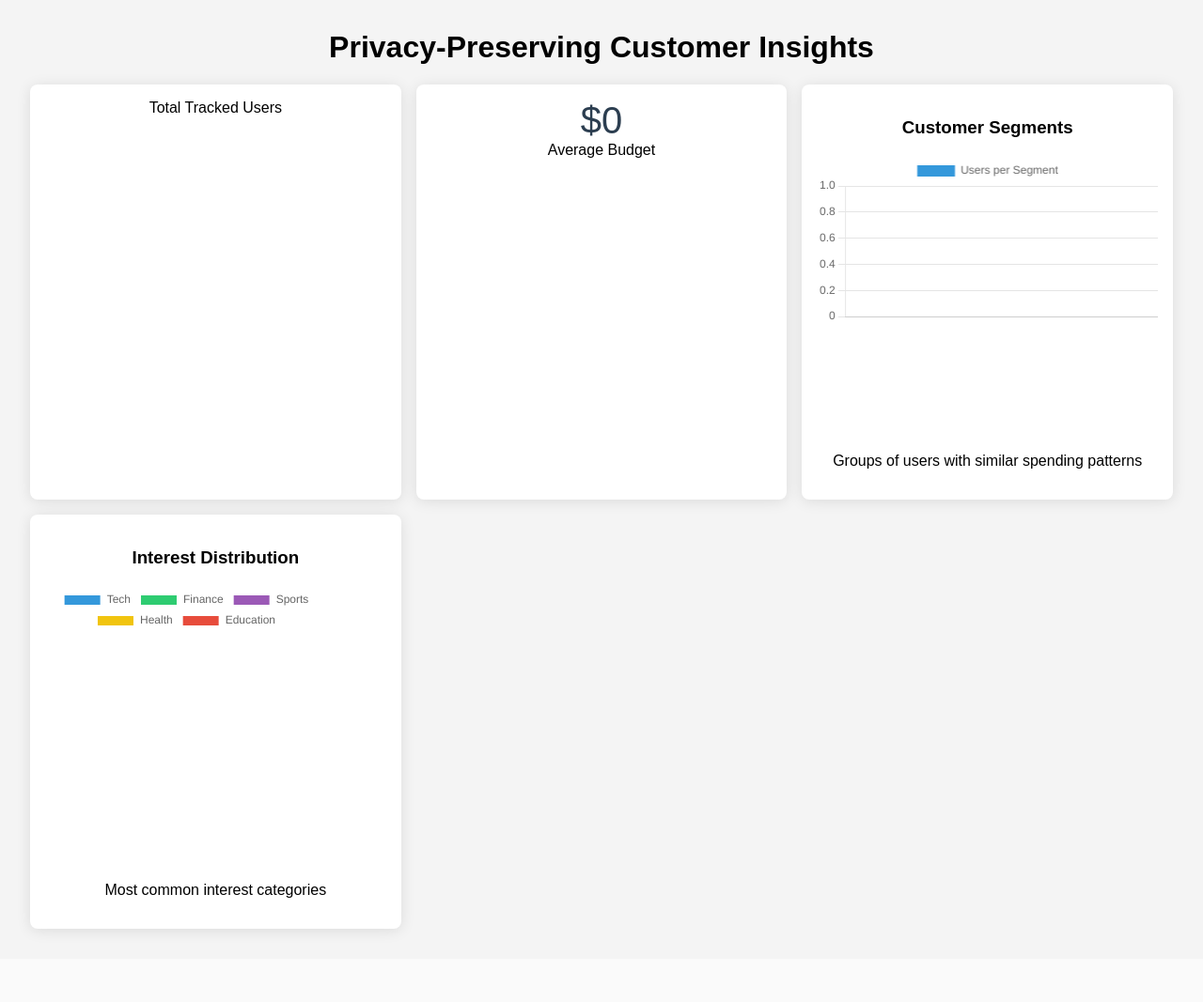
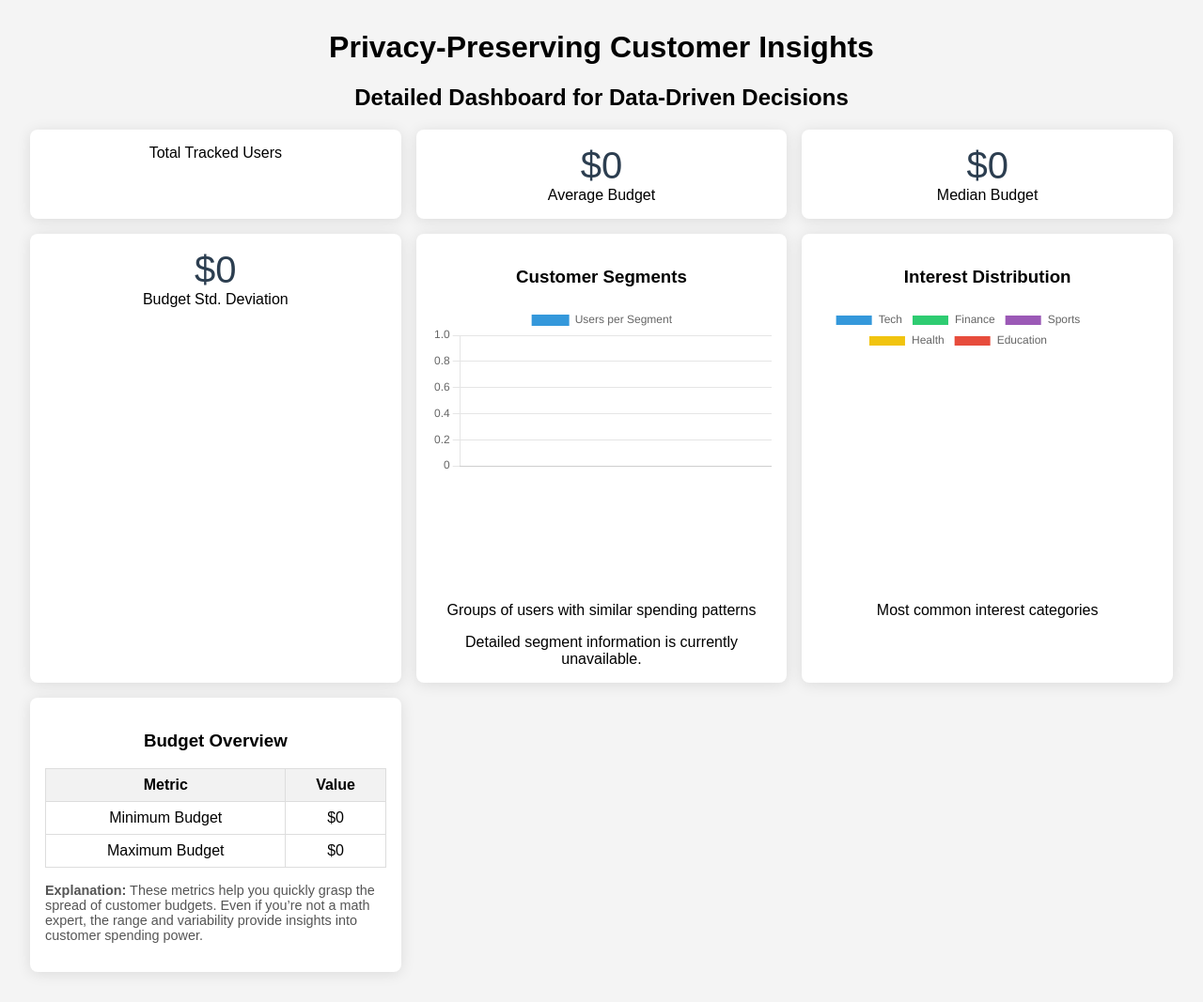
Before and after one commit to SydneyWamalwa/data-privacy, a Flask app: page /dashboard in a window 1280 px wide. Shown: the whole page at 94% size. Before the commit the page ends 996 px from the top, so only its background shows below. Run offline with Flask 3, Linux system fonts and the light colour scheme.

Commit message:
improved detailingon dasboard

```diff
--- a/backend/app.py
+++ b/backend/app.py
@@ -1,15 +1,16 @@
-from flask import Flask, redirect, request, jsonify, send_from_directory, render_template
-from cryptography.fernet import Fernet
+import os
+import json
+import logging
 import hashlib
+import itertools
 import numpy as np
 import pandas as pd
+from flask import Flask, request, jsonify, render_template, send_from_directory
+from flask_cors import CORS
+from cryptography.fernet import Fernet
 from sklearn.linear_model import LinearRegression
 from sklearn.cluster import KMeans
-import json
-import os
-import logging
-from synthetic_data import generate_synthetic_clients
-from flask_cors import CORS
+from synthetic_data import generate_synthetic_clients  # Ensure this module exists
 
 # Determine the base directory (one level up from backend)
 basedir = os.path.abspath(os.path.join(os.path.dirname(__file__), ".."))
@@ -17,6 +18,7 @@
 # Set the template and static directories using absolute paths
 template_dir = os.path.join(basedir, "templates")
 static_dir = os.path.join(basedir, "frontend/build/static")
+
 app = Flask(__name__, template_folder=template_dir, static_folder=static_dir)
 CORS(app)
 app.logger.setLevel(logging.INFO)
@@ -29,7 +31,6 @@
 
 # Encryption setup
 KEY_FILE = "secret.key"
-
 def load_key():
     if os.path.exists(KEY_FILE):
         with open(KEY_FILE, "rb") as f:
@@ -50,20 +51,16 @@
         self.model_version = MODEL_VERSION
 
     def initialize_global_model(self, input_dim):
-        """Initialize a simple linear model"""
         self.global_model = LinearRegression()
         self.global_model.coef_ = np.zeros(input_dim)
         self.global_model.intercept_ = 0.0
 
     def aggregate_updates(self):
-        """Federated Averaging"""
         if len(self.client_updates) < MIN_CLIENTS_FOR_AGGREGATION:
             app.logger.warning("Not enough clients for aggregation")
             return False
-
         avg_coef = np.mean([update["coef"] for update in self.client_updates], axis=0)
         avg_intercept = np.mean([update["intercept"] for update in self.client_updates])
-
         self.global_model.coef_ = avg_coef
         self.global_model.intercept_ = avg_intercept
         self.client_updates = []
@@ -77,37 +74,26 @@
 user_data = {}
 clients = generate_synthetic_clients(100)
 
-interest_map = {
-    "tech": 1,
-    "finance": 2,
-    "sports": 3,
-    "health": 4,
-    "education": 5,
-}
+# We'll no longer use a numerical interest mapping in process_user_data.
+# interest_map can still be used for other purposes if needed.
+interest_map = {"tech": 1, "finance": 2, "sports": 3, "health": 4, "education": 5}
 
 # Serve Static Files
 @app.route("/static/<path:path>")
 def serve_static(path):
-    return send_from_directory("frontend/build/static", path)
+    return send_from_directory(static_dir, path)
 
 @app.route("/")
 def serve_index():
-    try:
-        return render_template("index.html")
-    except Exception as e:
-        return jsonify({"error": str(e)}), 500
+    return render_template("index.html")
 
+@app.route("/dashboard")
+def serve_dashboard():
+    return render_template("Dashboard.html")
 
 @app.route("/favicon.ico")
 def favicon():
     return send_from_directory(os.path.join(app.root_path, "static"), "favicon.ico")
-
-@app.route("/dashboard")
-def serve_dashboard():
-    try:
-        return render_template("Dashboard.html")
-    except Exception as e:
-        return jsonify({"error": str(e)}), 500
 
 # API Routes
 @app.route("/api/save-preferences", methods=["POST"])
@@ -115,12 +101,10 @@
     raw_user_id = request.headers.get("X-User-ID")
     if not raw_user_id:
         return jsonify({"error": "Missing user ID"}), 400
-
     user_id = anonymize_user_id(raw_user_id)
     data = request.get_json()
     if not data or "prefs" not in data:
         return jsonify({"error": "Invalid data format"}), 400
-
     try:
         processed_data = process_user_data(data["prefs"])
         encrypted_data = encrypt_data(processed_data)
@@ -129,10 +113,23 @@
         if process_federated_update(user_id, encrypted_data):
             return jsonify({"status": "success", "federation": "update_accepted"})
         return jsonify({"status": "success", "federation": "update_queued"})
-
     except Exception as e:
         app.logger.error(f"Processing failed: {str(e)}")
         return jsonify({"error": "Processing failed"}), 500
+
+def get_recommended_product(seg_mean):
+    """
+    Return a product recommendation based on the segment's average budget.
+    Adjust the thresholds and products as needed.
+    """
+    if seg_mean >= 800:
+        return "Premium Smart TV"
+    elif seg_mean >= 600:
+        return "High-end Smartphone"
+    elif seg_mean >= 400:
+        return "Mid-range Laptop"
+    else:
+        return "Budget Earbuds"
 
 @app.route("/api/segments")
 def get_segments():
@@ -142,22 +139,63 @@
 
         decrypted_data = [decrypt_data(data) for data in user_data.values()]
         df = pd.DataFrame(decrypted_data)
-        df_numeric = df[["budget", "interests"]]
+
+        # Detailed statistics for budgets
+        avg_budget = float(df["budget"].mean())
+        median_budget = float(df["budget"].median())
+        std_budget = float(df["budget"].std())
+        min_budget = float(df["budget"].min())
+        max_budget = float(df["budget"].max())
+
+        # Compute overall common interest across all users:
+        # Since interests are now stored as lists, we flatten them.
+        all_interests = list(itertools.chain.from_iterable(df["interests"].tolist()))
+        common_interest = pd.Series(all_interests).mode()[0] if all_interests else "N/A"
+
+        df_numeric = df[["budget"]].copy()
+        # For clustering, we still use a numeric representation for interests.
+        # One simple approach is to count the number of interests selected.
+        df_numeric["interest_count"] = df["interests"].apply(len)
 
         if fl_model.global_model:
             df_numeric["prediction"] = fl_model.global_model.predict(df_numeric)
-            clusters = KMeans(n_clusters=5).fit_predict(df_numeric)
+            clusters = KMeans(n_clusters=5, random_state=42).fit_predict(df_numeric)
         else:
-            clusters = KMeans(n_clusters=5).fit_predict(df_numeric[["budget", "interests"]])
+            clusters = KMeans(n_clusters=5, random_state=42).fit_predict(df_numeric)
+
+        # Build detailed segment information with product recommendations
+        segment_details = []
+        unique_segments = np.unique(clusters)
+        for seg in unique_segments:
+            seg_mask = clusters == seg
+            seg_budget = df.loc[seg_mask, "budget"]
+            seg_median = seg_budget.median() if not seg_budget.empty else 0
+            seg_mean = seg_budget.mean() if not seg_budget.empty else 0
+            # For each segment, compute the most common interest.
+            seg_interests = list(itertools.chain.from_iterable(df.loc[seg_mask, "interests"].tolist()))
+            seg_common_interest = pd.Series(seg_interests).mode()[0] if seg_interests else "N/A"
+            recommended_product = get_recommended_product(seg_mean)
+            segment_details.append({
+                "segmentId": int(seg),
+                "description": f"This segment has an average budget of ${seg_mean:.2f} with a median of ${seg_median:.2f}.",
+                "preferences": seg_common_interest,  # Most common interest in this segment
+                "avgTargetPrice": seg_mean,
+                "recommendedProduct": recommended_product
+            })
 
         return jsonify({
             "segments": clusters.tolist(),
             "model_version": fl_model.model_version,
             "participants": len(user_data),
             "stats": {
-                "average_budget": float(df_numeric["budget"].mean()),
-                "common_interests": int(df_numeric["interests"].mode()[0]),
+                "average_budget": avg_budget,
+                "median_budget": median_budget,
+                "std_budget": std_budget,
+                "min_budget": min_budget,
+                "max_budget": max_budget,
+                "common_interests": common_interest
             },
+            "segmentDetails": segment_details
         })
     except Exception as e:
         app.logger.error(f"Segmentation failed: {str(e)}")
@@ -167,7 +205,6 @@
 def get_global_model():
     if not fl_model.global_model:
         return jsonify({"error": "Model not initialized"}), 404
-
     return jsonify({
         "coef": fl_model.global_model.coef_.tolist(),
         "intercept": fl_model.global_model.intercept_,
@@ -175,26 +212,26 @@
     })
 
 def process_user_data(prefs: dict) -> dict:
+    # Store the average budget and the list of interests as given (do not sum interests)
     budget = (float(prefs["budget"][0]) + float(prefs["budget"][1])) / 2
-    interests = sum(interest_map.get(i, 0) for i in prefs.get("interests", []))
+    interests = prefs.get("interests", [])
     return {"budget": budget, "interests": interests}
 
 def process_federated_update(user_id: str, encrypted_data: bytes) -> bool:
     try:
         data = decrypt_data(encrypted_data)
-        features = np.array([data["budget"], data["interests"]])
-
+        # For clustering, we still need numeric features.
+        # Here we use budget and the number of interests selected.
+        features = np.array([data["budget"], len(data["interests"])])
         client_model = LinearRegression()
         X = np.random.rand(10, 2)
         y = np.random.rand(10)
         client_model.fit(X, y)
-
         fl_model.client_updates.append({
             "coef": client_model.coef_,
             "intercept": client_model.intercept_,
             "user_id": user_id,
         })
-
         if len(fl_model.client_updates) >= MIN_CLIENTS_FOR_AGGREGATION:
             fl_model.aggregate_updates()
             fl_model.model_version = f"{MODEL_VERSION}.{len(fl_model.client_updates)}"
--- a/templates/Dashboard.html
+++ b/templates/Dashboard.html
@@ -3,27 +3,22 @@
 <head>
   <meta charset="UTF-8">
   <meta name="viewport" content="width=device-width, initial-scale=1.0">
-    <title>Privacy Dashboard</title>
-
+  <title>Privacy Dashboard - Detailed Insights</title>
   <script src="https://cdn.jsdelivr.net/npm/chart.js"></script>
-
   <style>
     body {
       font-family: Arial, sans-serif;
       margin: 2rem;
       background-color: #f4f4f4;
     }
-
-        h1 {
+    h1, h2 {
       text-align: center;
     }
-
     .dashboard {
       display: grid;
       grid-template-columns: repeat(auto-fit, minmax(300px, 1fr));
       gap: 1rem;
     }
-
     .card {
       background: white;
       padding: 1rem;
@@ -31,54 +26,112 @@
       box-shadow: 0 2px 15px rgba(0, 0, 0, 0.1);
       text-align: center;
     }
-
     .metric {
       padding: 1rem;
     }
-
     .metric-value {
       font-size: 2.5em;
       color: #2c3e50;
     }
-
     .chart-container {
       height: 300px;
+    }
+    .segment-detail {
+      text-align: left;
+      margin-top: 1rem;
+      padding: 0.5rem;
+      border-top: 1px solid #ddd;
+    }
+    .segment-detail h4 {
+      margin-bottom: 0.5rem;
+    }
+    .segment-detail p {
+      margin: 0.25rem 0;
+    }
+    .stats-table {
+      width: 100%;
+      border-collapse: collapse;
+      margin-top: 1rem;
+    }
+    .stats-table th, .stats-table td {
+      border: 1px solid #ddd;
+      padding: 8px;
+    }
+    .stats-table th {
+      background-color: #f2f2f2;
+    }
+    .explanation {
+      text-align: left;
+      font-size: 0.9em;
+      color: #555;
+      margin-top: 1rem;
     }
   </style>
 </head>
 <body>
-
   <h1>Privacy-Preserving Customer Insights</h1>
-
+  <h2>Detailed Dashboard for Data-Driven Decisions</h2>
   <div class="dashboard">
-        <!-- Total Customers -->
+    <!-- Main Metrics -->
     <div class="card metric">
       <div class="metric-value" id="totalCustomers">0</div>
       <div>Total Tracked Users</div>
     </div>
-
-        <!-- Average Budget -->
     <div class="card metric">
       <div class="metric-value" id="avgBudget">$0</div>
       <div>Average Budget</div>
     </div>
-
-        <!-- Customer Segments -->
+    <div class="card metric">
+      <div class="metric-value" id="medianBudget">$0</div>
+      <div>Median Budget</div>
+    </div>
+    <div class="card metric">
+      <div class="metric-value" id="stdBudget">$0</div>
+      <div>Budget Std. Deviation</div>
+    </div>
+    <!-- Charts -->
     <div class="card">
       <h3>Customer Segments</h3>
       <div class="chart-container">
         <canvas id="segmentsChart"></canvas>
       </div>
       <p>Groups of users with similar spending patterns</p>
+      <!-- Detailed segment information -->
+      <div id="segmentDetails">
+        Detailed segment information is currently unavailable.
       </div>
-
-        <!-- Interest Distribution -->
+    </div>
     <div class="card">
       <h3>Interest Distribution</h3>
       <div class="chart-container">
         <canvas id="interestsChart"></canvas>
       </div>
       <p>Most common interest categories</p>
+    </div>
+    <!-- Additional Detailed Statistics -->
+    <div class="card">
+      <h3>Budget Overview</h3>
+      <table class="stats-table">
+        <thead>
+          <tr>
+            <th>Metric</th>
+            <th>Value</th>
+          </tr>
+        </thead>
+        <tbody>
+          <tr>
+            <td>Minimum Budget</td>
+            <td id="minBudget">$0</td>
+          </tr>
+          <tr>
+            <td>Maximum Budget</td>
+            <td id="maxBudget">$0</td>
+          </tr>
+        </tbody>
+      </table>
+      <div class="explanation">
+        <p><strong>Explanation:</strong> These metrics help you quickly grasp the spread of customer budgets. Even if you’re not a math expert, the range and variability provide insights into customer spending power.</p>
+      </div>
     </div>
   </div>
 
@@ -107,40 +160,73 @@
       }
     });
 
-        // Update data every 5 seconds
+    // Update dashboard data every 5 seconds
     async function updateDashboard() {
       try {
-                const response = await fetch('/api/segments'); // Ensure this API exists in Flask
+        const response = await fetch('/api/segments');
         const data = await response.json();
 
-                // Update metrics
+        // Update main metrics
         document.getElementById('totalCustomers').textContent = data.participants;
         document.getElementById('avgBudget').textContent = `$${data.stats.average_budget.toFixed(2)}`;
+        document.getElementById('medianBudget').textContent = `$${data.stats.median_budget.toFixed(2)}`;
+        document.getElementById('stdBudget').textContent = `$${data.stats.std_budget.toFixed(2)}`;
+        document.getElementById('minBudget').textContent = `$${data.stats.min_budget.toFixed(2)}`;
+        document.getElementById('maxBudget').textContent = `$${data.stats.max_budget.toFixed(2)}`;
 
         // Update segments chart
         const segmentCounts = data.segments.reduce((acc, seg) => {
           acc[seg] = (acc[seg] || 0) + 1;
           return acc;
-                }, []);
+        }, {});
         segmentsChart.data.labels = Object.keys(segmentCounts).map(k => `Group ${parseInt(k) + 1}`);
         segmentsChart.data.datasets[0].data = Object.values(segmentCounts);
         segmentsChart.update();
 
         // Update interests chart
         const interestData = Array(5).fill(0);
-                interestData[data.stats.common_interests - 1] = data.participants;
+        // Here we assume data.stats.common_interests is a string such as "tech" or "sports"
+        // We map it to the index in the interestsChart labels:
+        const interestMapping = {
+          "tech": 0,
+          "finance": 1,
+          "sports": 2,
+          "health": 3,
+          "education": 4
+        };
+        if (interestMapping.hasOwnProperty(data.stats.common_interests)) {
+          interestData[interestMapping[data.stats.common_interests]] = data.participants;
+        }
         interestsChart.data.datasets[0].data = interestData;
         interestsChart.update();
 
+        // Update detailed segment information including product recommendation and key preference
+        const segmentDetailsContainer = document.getElementById('segmentDetails');
+        segmentDetailsContainer.innerHTML = '';
+        if (data.segmentDetails && data.segmentDetails.length > 0) {
+          data.segmentDetails.forEach(segment => {
+            const segmentDiv = document.createElement('div');
+            segmentDiv.className = 'segment-detail';
+            segmentDiv.innerHTML = `
+              <h4>Segment ${segment.segmentId}</h4>
+              <p><strong>Description:</strong> ${segment.description}</p>
+              <p><strong>Key Preference:</strong> ${segment.preferences}</p>
+              <p><strong>Average Target Price:</strong> $${segment.avgTargetPrice.toFixed(2)}</p>
+              <p><strong>Recommended Product:</strong> ${segment.recommendedProduct}</p>
+            `;
+            segmentDetailsContainer.appendChild(segmentDiv);
+          });
+        } else {
+          segmentDetailsContainer.innerHTML = '<p>Detailed segment information is currently unavailable.</p>';
+        }
       } catch (error) {
         console.error('Dashboard update error:', error);
       }
     }
 
-        // Initial load and auto-refresh every 5s
+    // Initial load and auto-refresh every 5 seconds
     updateDashboard();
     setInterval(updateDashboard, 5000);
   </script>
-
 </body>
 </html>
```
Lines whose indentation alone changed are shown as unchanged.
